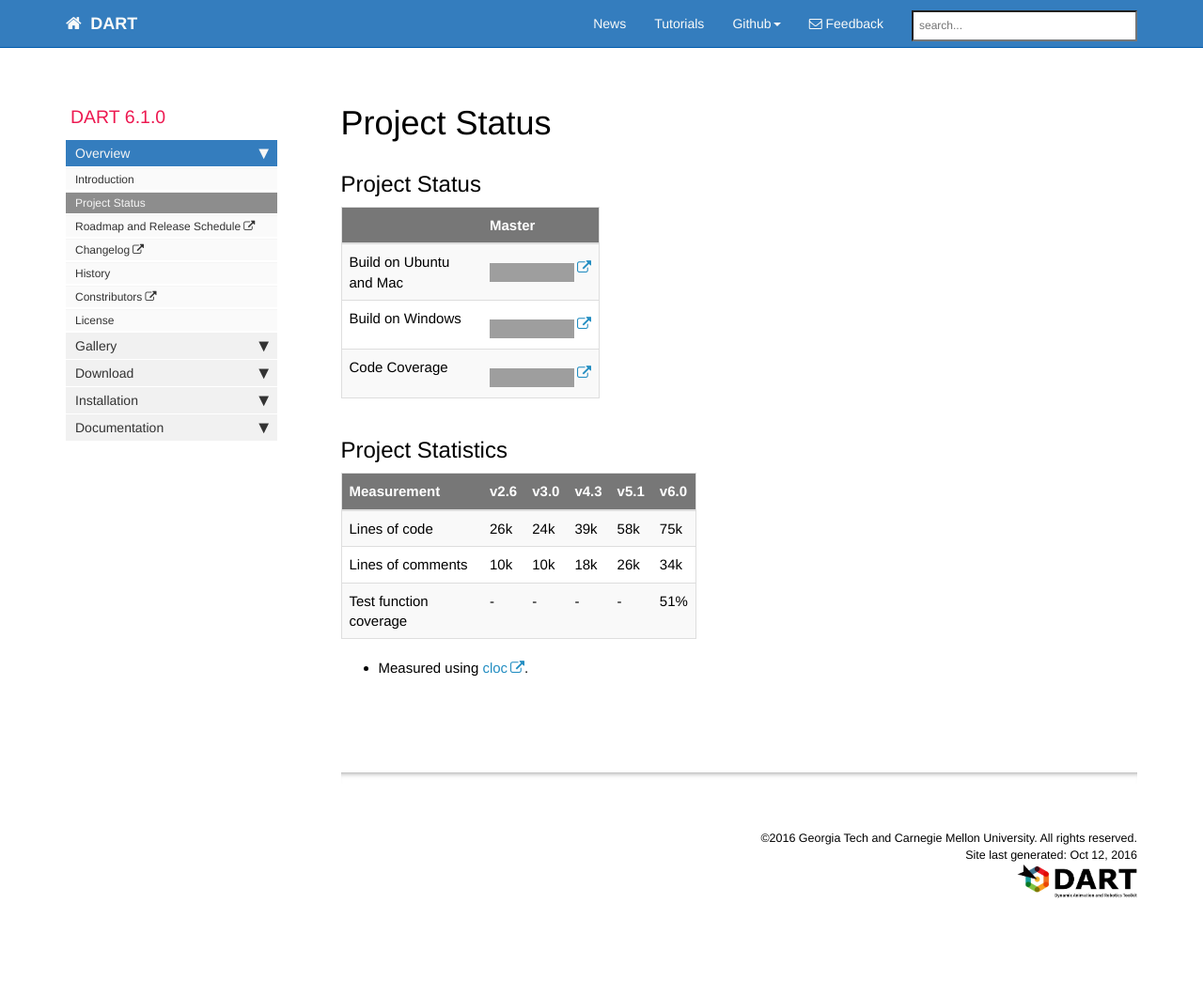
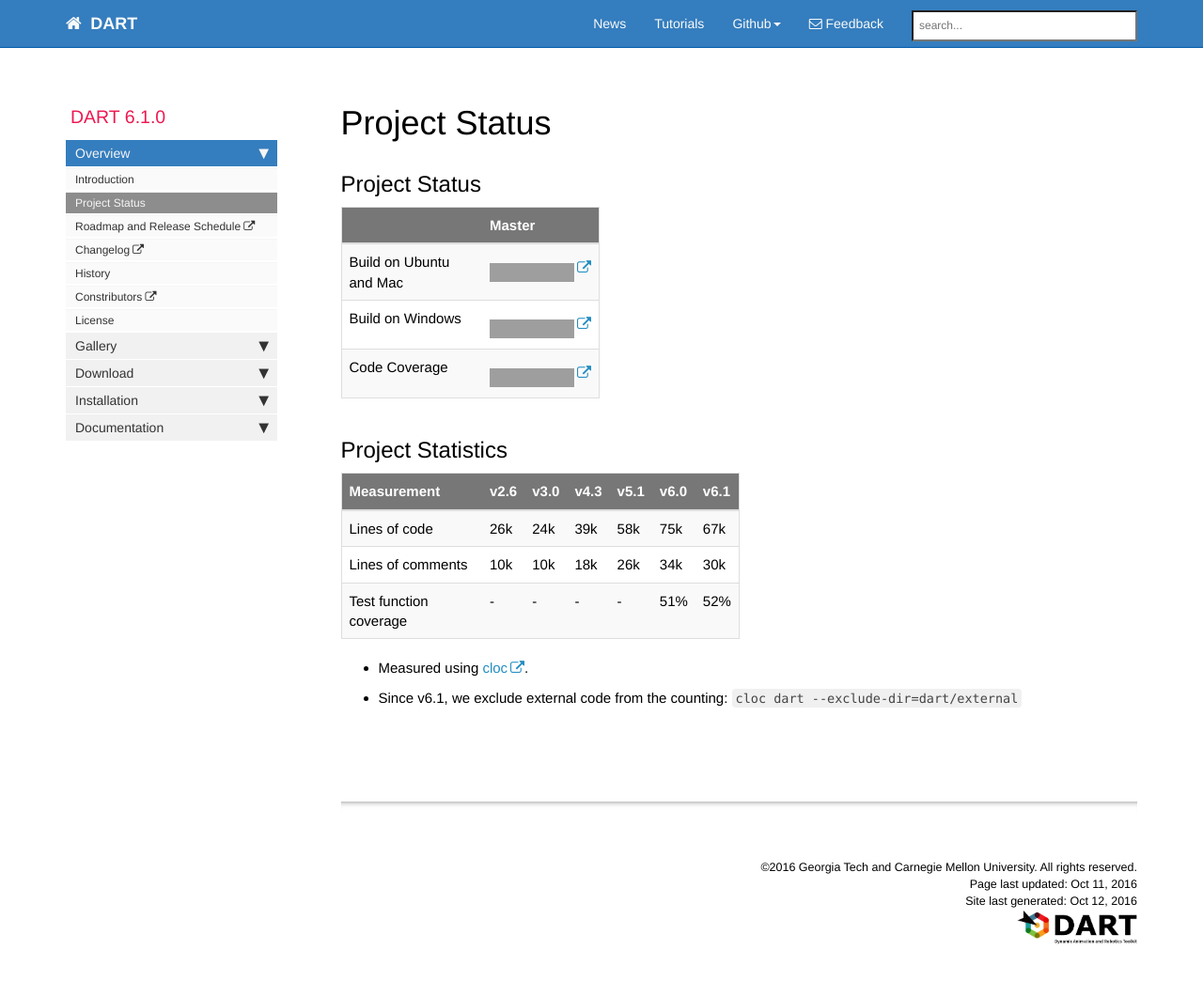
Before and after one commit to dartsim/dartsim.github.io, a Jekyll site: the page built from pages/mydoc/mydoc_project_status.md, in a window 1280 px wide and 1065 px high. Shown: the top 1044 px of the window at 94% size. Built offline with Jekyll 4.4.1, drawn with Linux system fonts in a browser that asks for light colours; nearby versions of some CDN libraries; comment, search, counter and statistics services are not loaded; grey boxes are pictures that could not be loaded.

Commit message:
Add statistics for DART 6.1

```diff
--- a/pages/mydoc/mydoc_project_status.md
+++ b/pages/mydoc/mydoc_project_status.md
@@ -1,5 +1,6 @@
 ---
 title: Project Status
+last_updated: Oct 11, 2016
 keywords:
 sidebar: mydoc_sidebar
 permalink: mydoc_project_status.html
@@ -17,10 +18,11 @@
 
 ## Project Statistics
 
-| Measurement            | v2.6 | v3.0 | v4.3 | v5.1 | v6.0 |
-| ---------------------- | ---- | ---- | ---- | ---- | ---- |
-| Lines of code          |  26k |  24k |  39k |  58k |  75k |
-| Lines of comments      |  10k |  10k |  18k |  26k |  34k |
-| Test function coverage |   -  |   -  |   -  |   -  |  51% |
+| Measurement            | v2.6 | v3.0 | v4.3 | v5.1 | v6.0 | v6.1 |
+| ---------------------- | ---- | ---- | ---- | ---- | ---- | ---- |
+| Lines of code          |  26k |  24k |  39k |  58k |  75k |  67k |
+| Lines of comments      |  10k |  10k |  18k |  26k |  34k |  30k |
+| Test function coverage |   -  |   -  |   -  |   -  |  51% |  52% |
 
 * Measured using [cloc](http://cloc.sourceforge.net/).
+* Since v6.1, we exclude external code from the counting: `cloc dart --exclude-dir=dart/external`
```
